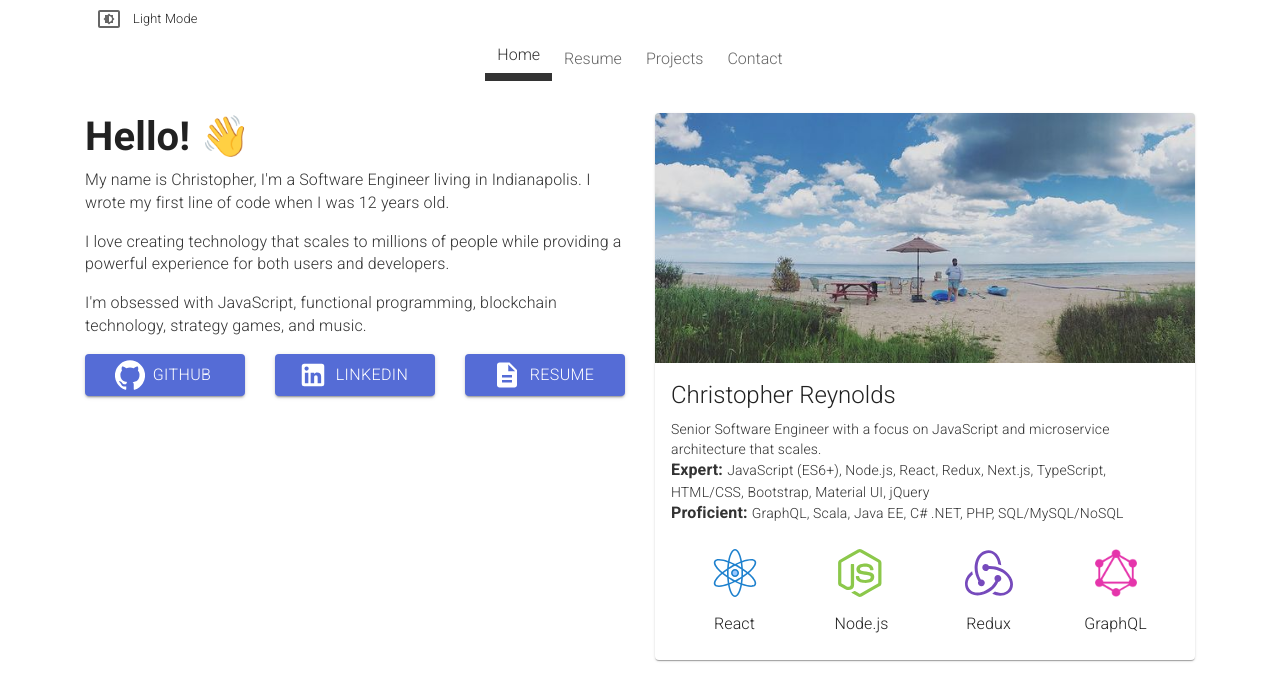
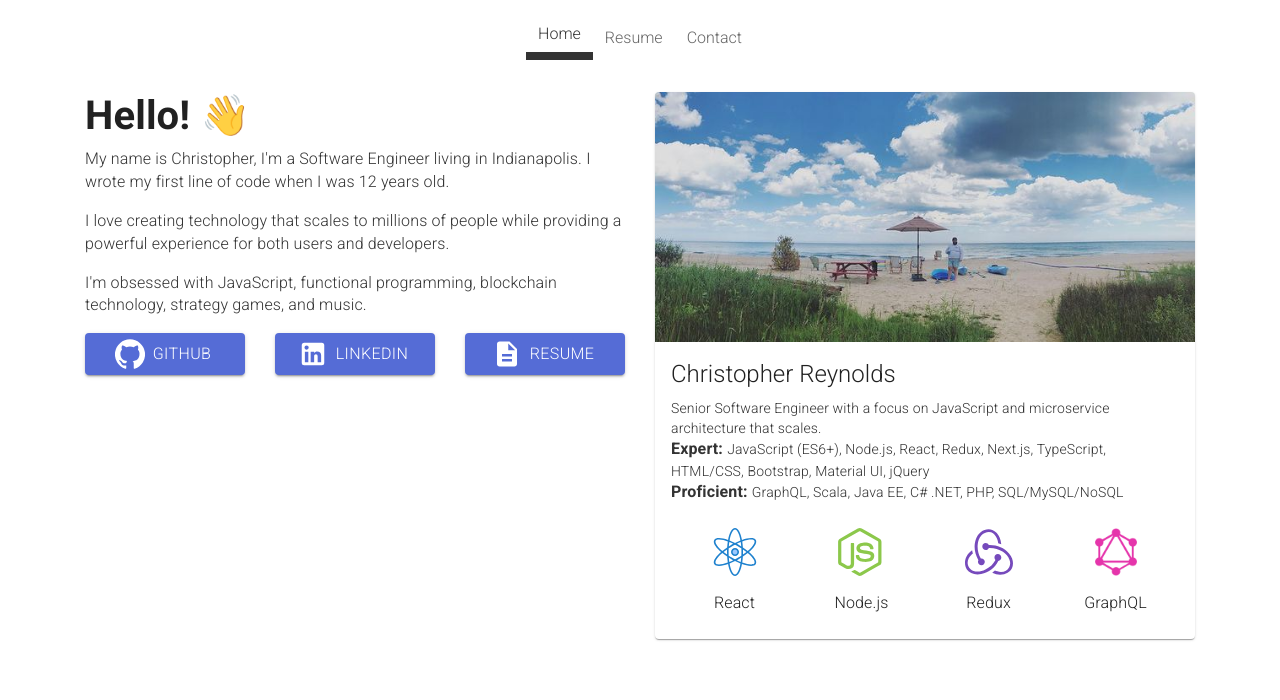
Before and after one commit to christopherrobin/portfolio, a React (Create React App) app: page /hello in a window 1280 px wide. Shown: the top 700 px of the page. Built offline with nearby package versions, Linux system fonts and the light colour scheme.

Commit message:
Remove project from menu as well as WIP dark mode button

```diff
--- a/src/components/menu.scss
+++ b/src/components/menu.scss
@@ -2,6 +2,7 @@
 
 #Menu-Component--Container{
     margin-bottom: 2em;
+    margin-top: 1em;
 
     #Menu-Component-SubNav {
         margin: 0;
--- a/src/components/menu2.js
+++ b/src/components/menu2.js
@@ -27,6 +27,7 @@ const Menu = props => {
 
   return (
     <Container id="Menu-Component--Container" className={ isDark ? 'dark-mode' : null}>
+{/*
         <Row>
             <Col xs={12}>
                 <Button
@@ -38,12 +39,13 @@ const Menu = props => {
                 <small>{isDark ? 'Dark Mode' : 'Light Mode' }</small>
             </Col>
         </Row>
+*/}
         <Row>
             <Col xs={12}>
                 <div id="Menu-Component-SubNav">
                     <NavLink to="/hello" activeClassName="selected-menu-item"><ButtonToggle color="secondary">Home</ButtonToggle></NavLink>
                     <NavLink to="/resume" activeClassName="selected-menu-item"><ButtonToggle color="secondary">Resume</ButtonToggle></NavLink>
-                    <NavLink to="/projects" activeClassName="selected-menu-item"><ButtonToggle color="secondary">Projects</ButtonToggle></NavLink>
+                    {/*<NavLink to="/projects" activeClassName="selected-menu-item"><ButtonToggle color="secondary">Projects</ButtonToggle></NavLink> */}
                     <NavLink to="/contact" activeClassName="selected-menu-item"><ButtonToggle color="secondary">Contact</ButtonToggle></NavLink>
                 </div>
             </Col>
```
Also changed, not shown: 1 other file (tests, documents, lock files or other folders).
